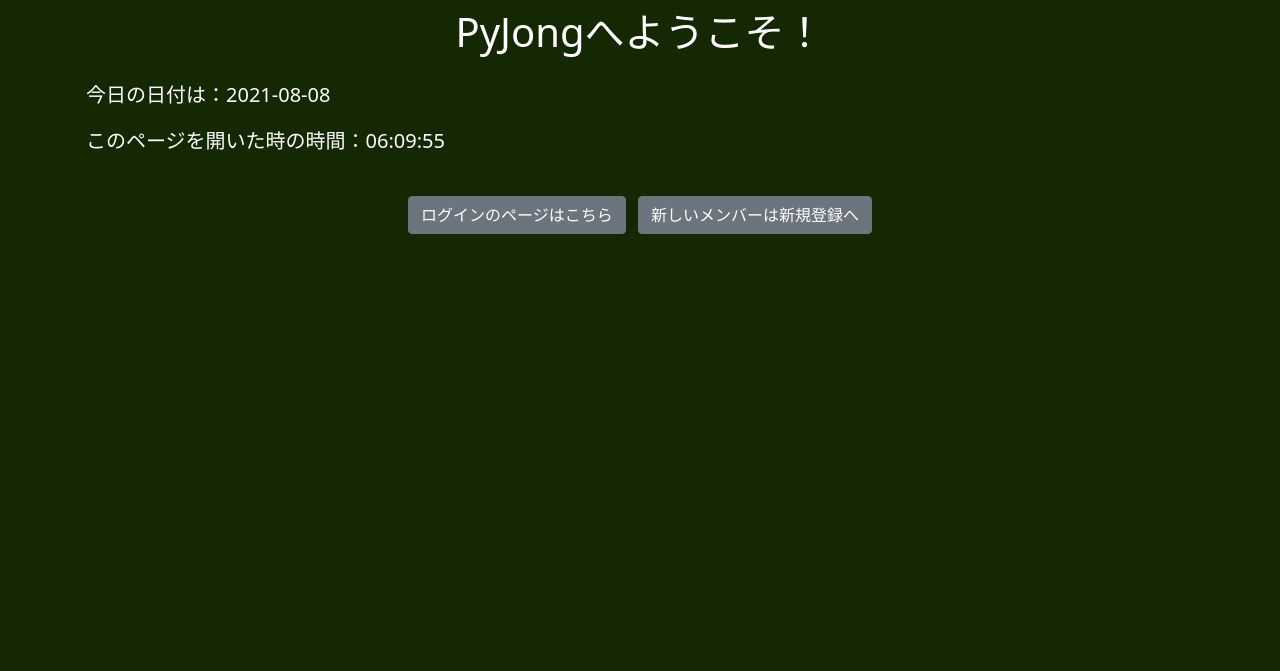
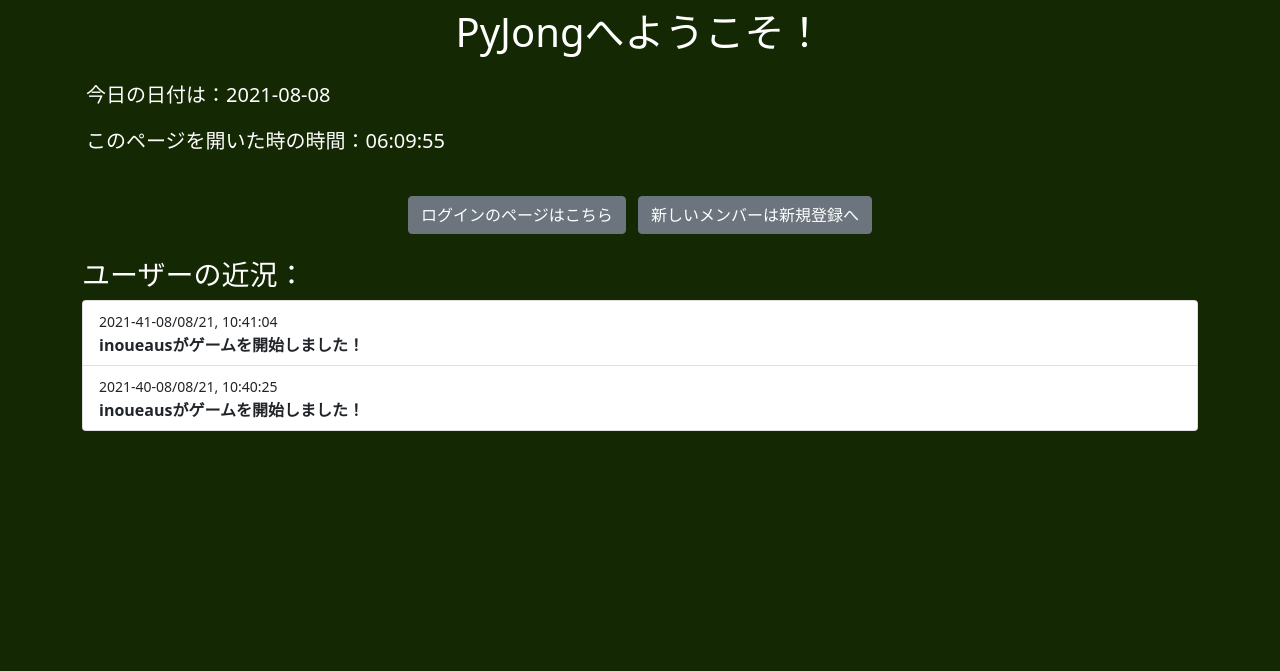
Before and after one commit to tronicboy1/pymahjong, a Flask app: page / in a window 1280 px wide. Shown: the part 56-727 px from the top of the page. Run offline with Flask 2, Linux system fonts and the light colour scheme; data comes from the database, SQL or seed files in the repository; both versions use the stored data as it was after the commit; some libraries are stand-ins or nearby versions.

Commit message:
ユーザーの行動がホームページでわかるように

```diff
--- a/app.py
+++ b/app.py
@@ -1,5 +1,6 @@
 from flask_socketio import join_room,leave_room,emit
 from pyjong import app,db,socketio
+from pyjong.models import retrieve_game_updates
 from flask import render_template,session,flash,redirect,url_for
 from flask_login import logout_user,login_required,current_user
 import datetime
@@ -10,13 +11,22 @@ import os
 with app.app_context():
     db.create_all()
 
+#function to retrieve gameupdates for display on index page
+def get_gameupdates():
+    pass
+    #gameupdates = GameUpdates.query.
+
+
 @app.route('/',methods=['GET','POST'])
 def index():
+    game_updates = retrieve_game_updates()
     if current_user.is_authenticated:
         return redirect(url_for('main.friends'))
     date_now = datetime.date.today()
     time_now = datetime.datetime.now().strftime('%H:%M:%S')
-    return render_template('home.html',date_now=date_now,time_now=time_now)
+
+
+    return render_template('home.html',date_now=date_now,time_now=time_now,game_updates=game_updates)
 
 @app.route('/logout')
 @login_required
--- a/pyjong/apps/socketioapps/mahjongsocketio.py
+++ b/pyjong/apps/socketioapps/mahjongsocketio.py
@@ -1,7 +1,7 @@
 from flask_socketio import join_room,leave_room,emit
 from pyjong import socketio,room_dict,room_players,db
 from flask_login import current_user
-from pyjong.models import UserData
+from pyjong.models import UserData,new_game_update
 from flask import session,redirect,flash,url_for
 from time import sleep
 
@@ -75,6 +75,7 @@ def cycle_to_human():
 def startgame():
     global room_dict
     if session['players'] == 1:
+        new_game_update(text=f"{session['username']}がゲームを開始しました！")
         game = Game()
         room_dict[session['room']] = [game,'',0]
         room_dict[session['room']][0].create_players(players=1,player1_name=room_players[session['room']][0])
--- a/pyjong/models.py
+++ b/pyjong/models.py
@@ -1,6 +1,7 @@
 from pyjong import db,login_manager,bcrypt
-from flask_login import UserMixin
+from flask_login import UserMixin,current_user
 from datetime import datetime
+from sqlalchemy import desc
 
 @login_manager.user_loader
 def load_user(user_id):
@@ -32,7 +33,7 @@ class UserData(db.Model,UserMixin):
     points = db.Column(db.Integer)
 
     #connect to seperate database to post user updates to home page
-    posts = db.relationship('GameUpdates',backref='username',lazy=True)
+    posts = db.relationship('GameUpdates',backref='userdata',lazy=True)
 
     ##################################################
 
@@ -77,117 +78,15 @@ class GameUpdates(db.Model):
 ###FUNCTIONS FOR DB HANDLING#################
 #############################################
 
+def new_game_update(text):
 
+    game_update = GameUpdates(user_id=current_user.id,text=text)
 
-#
-#
-# #checks username for duplicates
-# def duplicate_username_check(potential_username):
-#     result = UserData.query.filter_by(username=potential_username).all()
-#     if len(result) == 0:
-#         return True
-#     else:
-#         return False
-#
-# #checks username to see if registered and if supplied password is correct
-# def username_password_check(potential_username,input_password):
-#     result = UserData.query.filter_by(username=potential_username).all()
-#     if len(result) > 0:
-#         result = result[0]
-#         if result.password == input_password:
-#             return True
-#         else:
-#             return False
-#     else:
-#         return False
-#
-#
-# #adds new friend to both the requester and requested
-# def add_friend(requested_username,requester_username):
-#     #add requester to requested
-#     result1 = UserData.query.filter_by(username=requested_username).first()
-#     new_friends_list = eval(result1.friends_list)
-#     new_friends_list.append(requester_username)
-#     result1.friends_list = str(new_friends_list)
-#     #add requested to requester
-#     result2 = UserData.query.filter_by(username=requester_username).first()
-#     new_friends_list = eval(result2.friends_list)
-#     new_friends_list.append(requested_username)
-#     result2.friends_list = str(new_friends_list)
-#
-#     db.session.add_all([result1,result2])
-#     db.session.commit()
-#
-#     ##check to see if written correctly
-#     result1 = UserData.query.filter_by(username=requested_username).first()
-#     result2 = UserData.query.filter_by(username=requester_username).first()
-#     print(result1.friends_list,result2.friends_list)
-#
-#
-# #adds new friend request to requested user from requesting user
-# def send_request(requester_username,requested_username):
-#     result = UserData.query.filter_by(username=requested_username).all()
-#     if len(result) > 0 and requester_username != requested_username:
-#         result = result[0]
-#         new_friend_requests = eval(result.friend_requests)
-#         #check to make sure multiple requests are not being sent
-#         if requester_username in new_friend_requests:
-#             return False
-#         else:
-#             new_friend_requests.append(requester_username)
-#             result.friend_requests = str(new_friend_requests)
-#             db.session.add(result)
-#             db.session.commit()
-#             return True
-#     else:
-#         return False
-#
-# #gets new friend request from db and adds to session, deleting from db
-# def get_new_requests(session_username):
-#     current_usr = UserData.query.filter_by(username=session_username).first()
-#     new_requests_list = eval(current_usr.friend_requests)
-#
-#     if len(new_requests_list) > 0:
-#         session['requests'] = new_requests_list
-#         session['new_requests'] = True
-#         current_usr.friend_requests = str([])
-#         db.session.add(current_usr)
-#         db.session.commit()
-#     else:
-#         session['new_requests'] = False
-#
-# #retrieve list of users friends
-# def get_friends_list(session_username):
-#     current_usr = UserData.query.filter_by(username=session_username).first()
-#     friends_list = eval(current_usr.friends_list)
-#     session['friends'] = friends_list
-#     if len(friends_list) > 0:
-#         session['has_friends'] = True
-#         #retrieve friend stats
-#         session['friend_stats'] = dict()
-#         # for friend in session['friends']:
-#         #     current_usr = UserData.query.filter_by(username=friend).first()
-#
-#
-#     else:
-#         session['has_friends'] = False
-#     return friends_list
-#
-# #call username and retrieve invites. invites retrieved will be transferred to session memory and deleted form database
-# def get_invites(session_username):
-#     current_usr = UserData.query.filter_by(username=session_username).first()
-#     invites = eval(current_usr.invites)
-#     if len(invites) > 0:
-#         session['has_new_invites'] = True
-#         session['invites'] = invites
-#         current_usr.invites = str([])
-#         db.session.add(current_usr)
-#         db.session.commit()
-#     else:
-#         session['has_new_invites'] = False
-#
+    db.session.add(game_update)
+    db.session.commit()
+    print('gameupdate added')
 
-
-
-#########################################################
-##########################################################
+def retrieve_game_updates():
+    #retrieve gameupdates in descending order by date
+    game_updates = GameUpdates.query.order_by(GameUpdates.date.desc()).paginate(page=1,per_page=5)
+    return game_updates
--- a/pyjong/templates/home.html
+++ b/pyjong/templates/home.html
@@ -17,5 +17,18 @@
   </p>
 
 </div>
+<div class="container">
+  <h3>ユーザーの近況：</h3>
+  <ul class="list-group">
+    {% for update in game_updates.items %}
+    <li class="list-group-item">
+      <small>{{update.date.strftime('%Y-%M-%D, %H:%M:%S')}}</small>
+      <br>
+      <strong>{{update.text}}</strong>
+    </li>
+    {% endfor %}
+  </ul>
+
+</div>
 
 {% endblock %}
```
Also changed, not shown: pyjong/data.sqlite.
